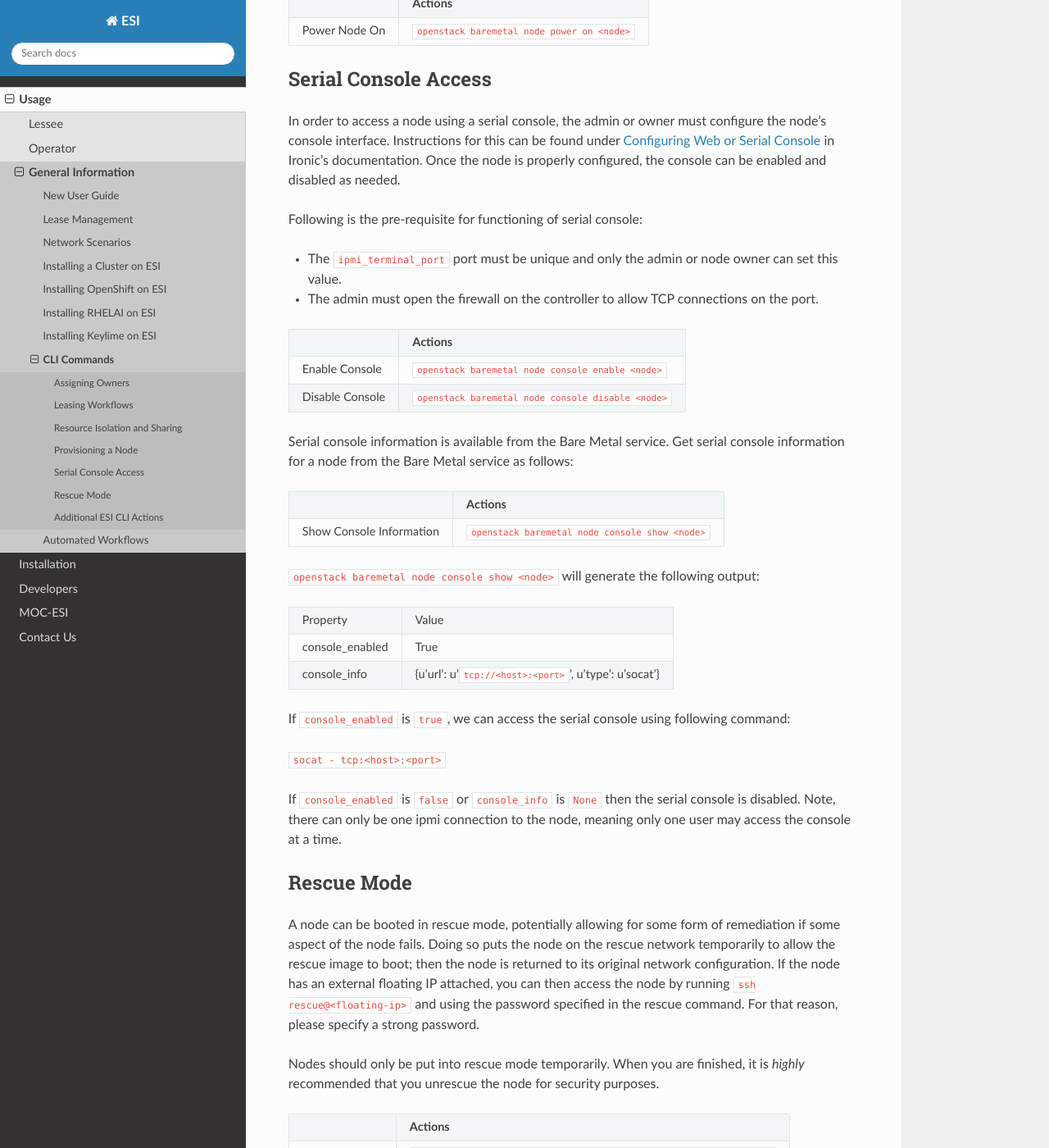
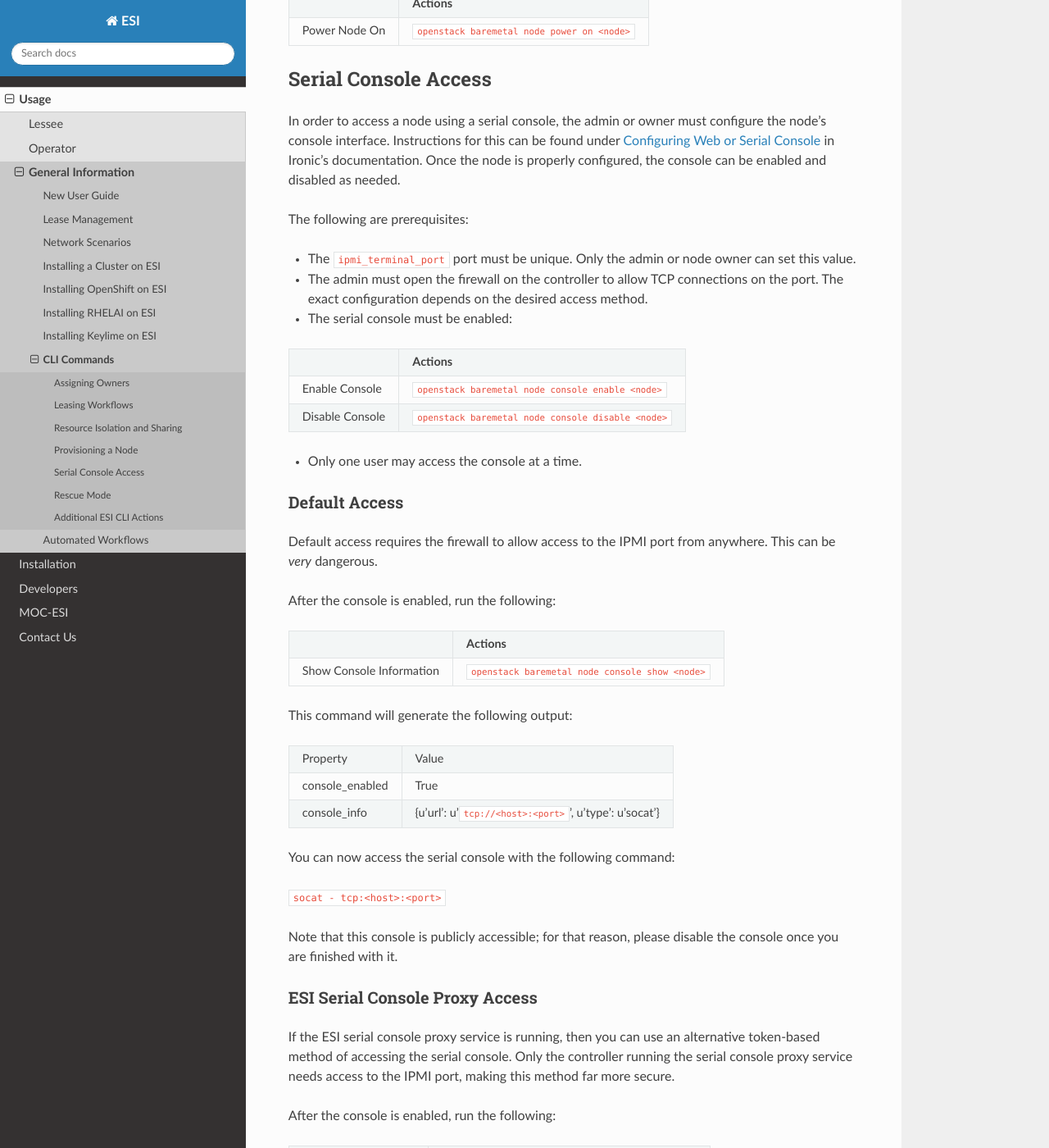
Before and after one commit to CCI-MOC/esi, a Sphinx documentation site: the page built from docs/source/usage/cli.rst, in a window 1280 px wide and 1400 px high, scrolled down 5435 px. Shown: the whole window at 82% size. Built offline with Sphinx 7.4.7 and the Read the Docs theme 2.0.0, drawn with Linux system fonts in a browser that asks for light colours; some of the changed text lies outside the part shown.

Commit message:
Added documentation about the ESI serial console proxy

```diff
--- a/docs/source/usage/cli.rst
+++ b/docs/source/usage/cli.rst
@@ -269,10 +269,11 @@
 Instructions for this can be found under `Configuring Web or Serial Console`_ in Ironic's documentation.
 Once the node is properly configured, the console can be enabled and disabled as needed.
 
-Following is the pre-requisite for functioning of serial console:
+The following are prerequisites:
 
-* The ``ipmi_terminal_port`` port must be unique and only the admin or node owner can set this value.
-* The admin must open the firewall on the controller to allow TCP connections on the port.
+* The ``ipmi_terminal_port`` port must be unique. Only the admin or node owner can set this value.
+* The admin must open the firewall on the controller to allow TCP connections on the port. The exact configuration depends on the desired access method.
+* The serial console must be enabled:
 
 +-----------------+-----------------------------------------------------+
 |                 | **Actions**                                         |
@@ -282,8 +283,14 @@
 | Disable Console | ``openstack baremetal node console disable <node>`` |
 +-----------------+-----------------------------------------------------+
 
-Serial console information is available from the Bare Metal service. Get
-serial console information for a node from the Bare Metal service as follows:
+* Only one user may access the console at a time.
+
+Default Access
+~~~~~~~~~~~~~~
+
+Default access requires the firewall to allow access to the IPMI port from anywhere. This can be *very* dangerous.
+
+After the console is enabled, run the following:
 
 +---------------------------+--------------------------------------------------+
 |                           | **Actions**                                      |
@@ -291,7 +298,7 @@
 | Show Console Information  | ``openstack baremetal node console show <node>`` |
 +---------------------------+--------------------------------------------------+
 
-``openstack baremetal node console show <node>`` will generate the following output:
+This command will generate the following output:
 
 +-----------------+----------------------------------------------------------------------+
 | Property        | Value                                                                |
@@ -301,12 +308,51 @@
 | console_info    | {u'url': u'``tcp://<host>:<port>``', u'type': u'socat'}              |
 +-----------------+----------------------------------------------------------------------+
 
-If ``console_enabled`` is ``true``, we can access the serial console using following command:
+You can now access the serial console with the following command:
 
 ``socat - tcp:<host>:<port>``
 
-If ``console_enabled`` is ``false`` or ``console_info`` is ``None`` then
-the serial console is disabled. Note, there can only be one ipmi connection to the node, meaning only one user may access the console at a time.
+Note that this console is publicly accessible; for that reason, please disable the console once you are finished with it.
+
+ESI Serial Console Proxy Access
+~~~~~~~~~~~~~~~~~~~~~~~~~~~~~~~
+
+If the ESI serial console proxy service is running, then you can use an alternative token-based method of accessing the serial console.
+Only the controller running the serial console proxy service needs access to the IPMI port, making this method far more secure.
+
+After the console is enabled, run the following:
+
++----------------------+----------------------------------------------------+
+|                      | **Actions**                                        |
++----------------------+----------------------------------------------------+
+| Create Console Token | ``openstack esi console auth token create <node>`` |
++----------------------+----------------------------------------------------+
+
+This command will generate the following output:
+
++------------+--------------------------------------------------------------------+
+| Field      | Value                                                              |
++------------+--------------------------------------------------------------------+
+| access_url | ws://<serial_console_proxy_url>/?token=<token>                     |
++------------+--------------------------------------------------------------------+
+| node_uuid  | <node_uuid>                                                        |
++------------+--------------------------------------------------------------------+
+| token      | <token>                                                            |
++------------+--------------------------------------------------------------------+
+
+You can now connect to the console using `websocat`_ by running the following command:
+
+``websocat -b <access_url>``
+
+To delete the token, run the following:
+
++----------------------+----------------------------------------------------+
+|                      | **Actions**                                        |
++----------------------+----------------------------------------------------+
+| Delete Console Token | ``openstack esi console auth token delete <node>`` |
++----------------------+----------------------------------------------------+
+
+This will disable token access to the serial console proxy. However, it is still recommended that you disable the console.
 
 Rescue Mode
 -----------
```
Also changed, not shown: other parts of docs/source/usage/cli.rst (+1 -0 lines).
